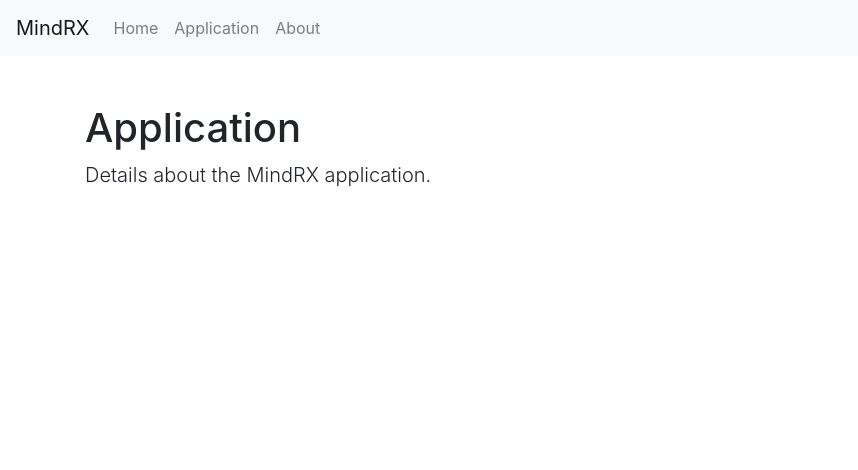
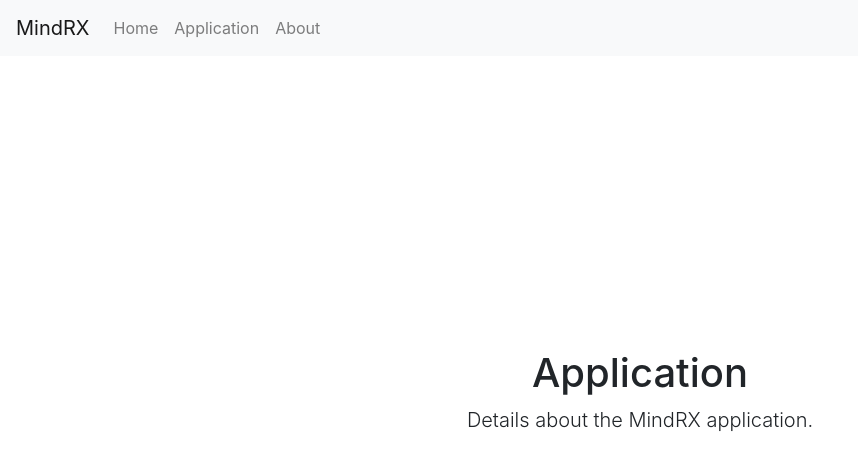
Before and after one commit to nobantahir/Mind-RX, a plain HTML site: page application.html in a window 1280 px wide. Shown: the whole page, without its empty margins (0-858 px from the left). Drawn offline with nearby package versions, Linux system fonts and the light colour scheme.

Commit message:
Updated application.html

```diff
--- a/application.html
+++ b/application.html
@@ -30,9 +30,11 @@
         </div>
     </nav>
 
-    <div class="container">
-        <h1 class="mt-5">Application</h1>
-        <p class="lead">Details about the MindRX application.</p>
+    <div class="container d-flex align-items-center justify-content-center" style="height: 80vh;">
+        <div class="text-center">
+            <h1 class="mt-5">Application</h1>
+            <p class="lead">Details about the MindRX application.</p>
+        </div>
     </div>
 
     <!-- Bootstrap and jQuery -->
```
